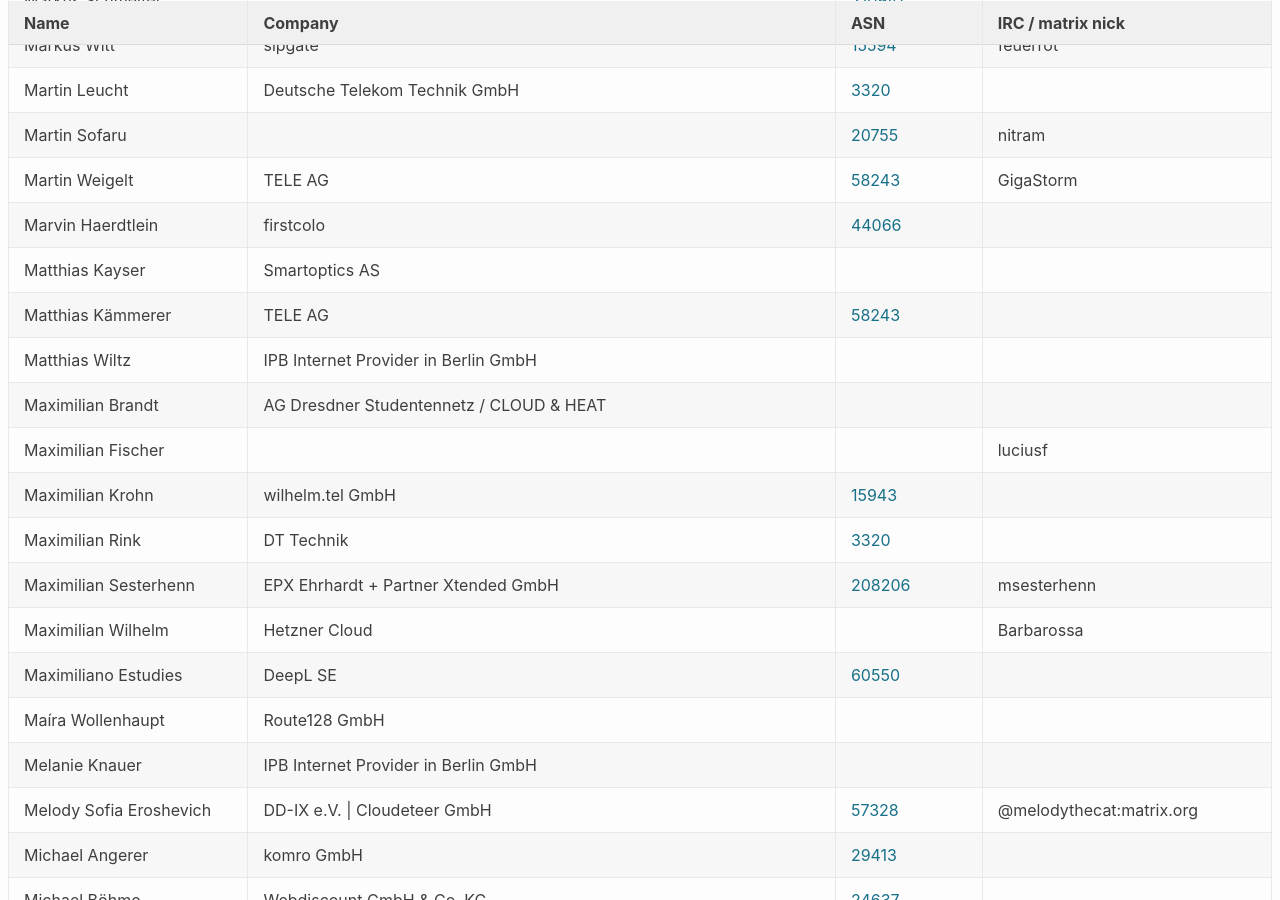
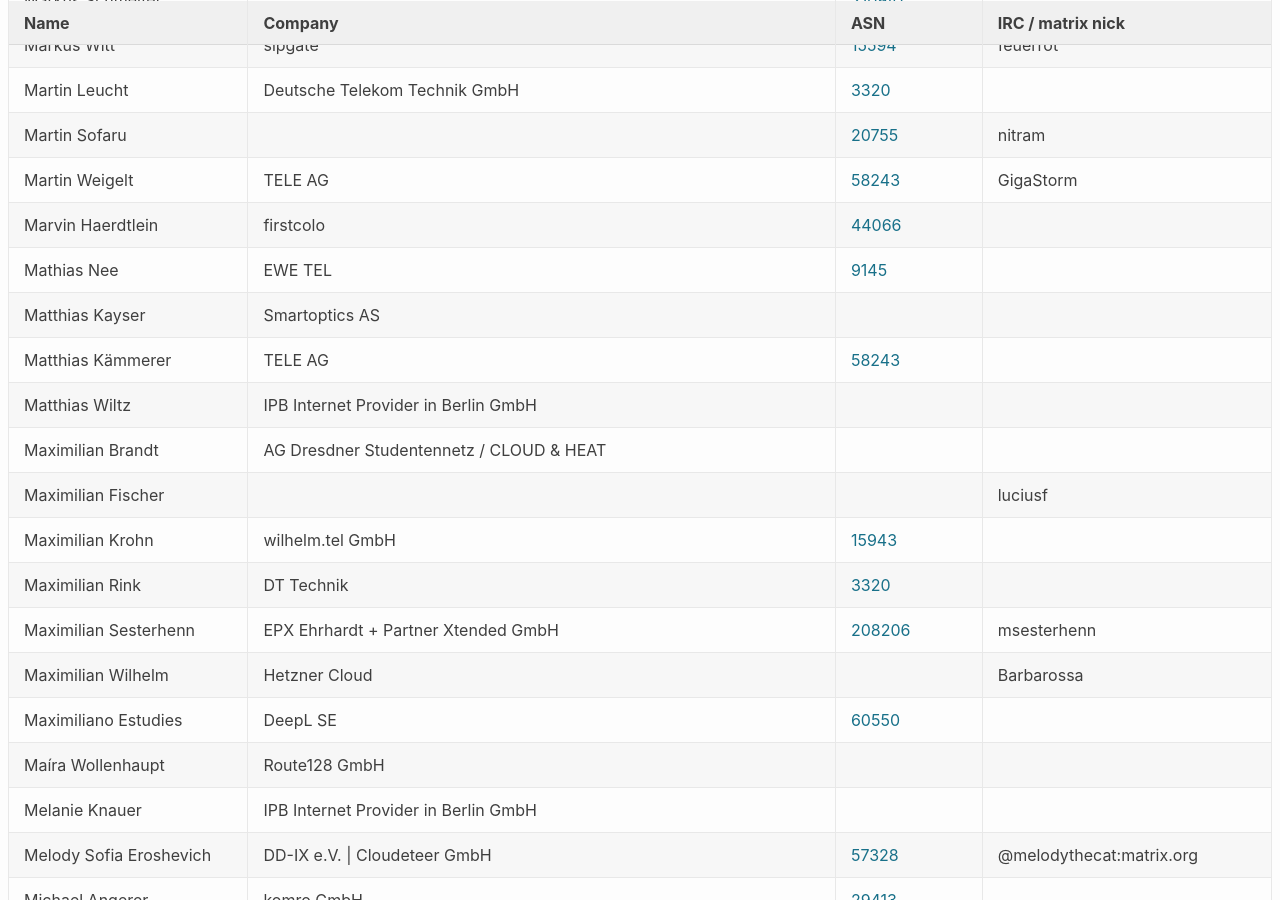
Before and after one commit to denog/pretix-attendeelist, a Jekyll site: the page built from denog16/index.markdown, in a window 1280 px wide and 900 px high, scrolled down 7741 px. Built offline with Jekyll 4.4.1, drawn with Linux system fonts in a browser that asks for light colours.

Commit message:
Latest data: Wed Sep 25 08:49:53 UTC 2024

```diff
--- a/_data/attendees_denog16_onsite.json
+++ b/_data/attendees_denog16_onsite.json
@@ -1038,6 +1038,12 @@
     "asn": "44066"
   },
   {
+    "name": "Mathias Nee",
+    "company": "EWE TEL",
+    "irc": null,
+    "asn": "9145"
+  },
+  {
     "name": "Matthias Kämmerer",
     "company": "TELE AG",
     "irc": null,
```
